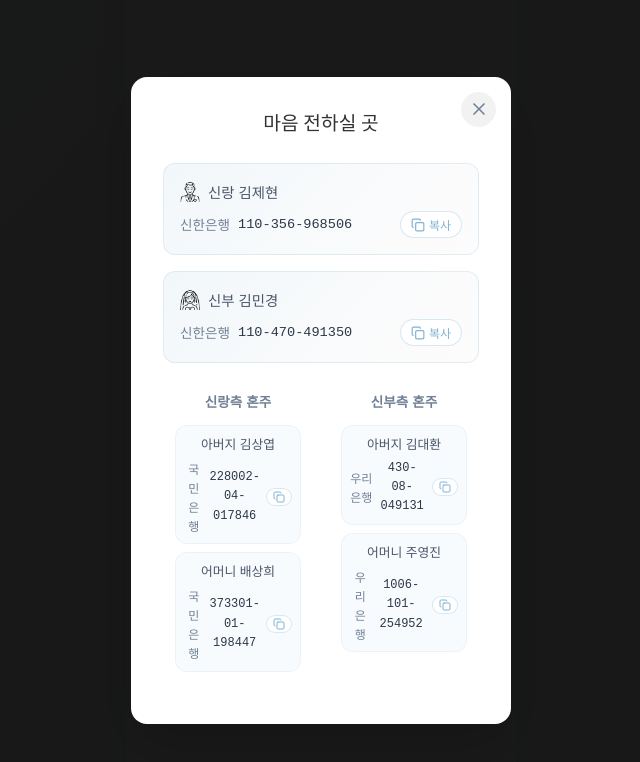
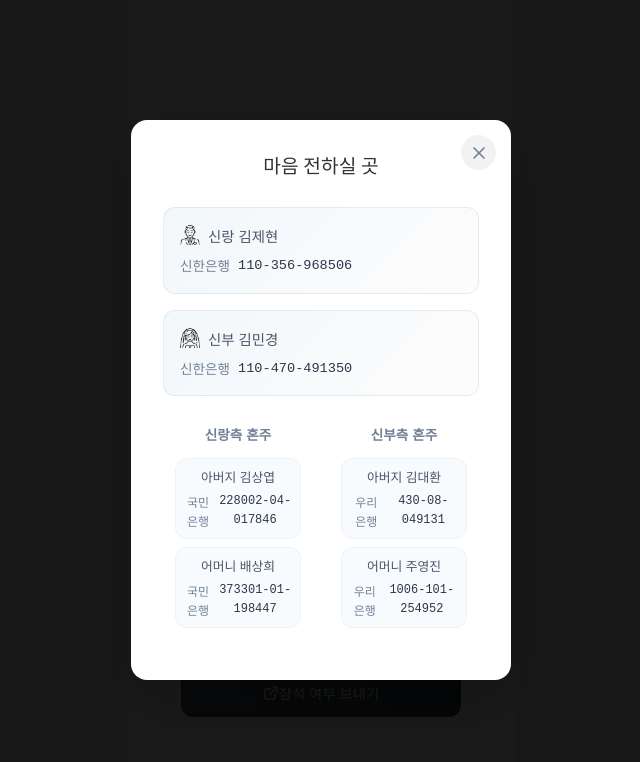
Before and after one commit to zlaepek/wedding, a React (Vite) app: page / in a window 1280 px wide. Both pictures are taken after a click on the button "마음 전하실 곳". Shown: the part 2377-3139 px from the top of the page, without its empty margins (319-959 px from the left). Built offline with nearby package versions, Linux system fonts and the light colour scheme.

Commit message:
복사 버튼 제거

```diff
--- a/src/components/AccountModal.jsx
+++ b/src/components/AccountModal.jsx
@@ -85,16 +85,10 @@ const AccountModal = ({ isOpen, onClose }) => {
                   />
                   <span className="account-title">{account.title}</span>
                 </div>
-                <div className="account-info">
+                <div className="account-info" onClick={() => handleCopyAccount(`${account.bank} ${account.accountNumber}`, account.id)}>
                   <span className="bank-name">{account.bank}</span>
                   <span className="account-number">{account.accountNumber}</span>
-                  <button
-                    onClick={() => handleCopyAccount(`${account.bank} ${account.accountNumber}`, account.id)}
-                    className="copy-btn"
-                  >
-                    {copiedAccount === account.id ? <Check size={14} /> : <Copy size={14} />}
-                    <span>{copiedAccount === account.id ? '복사됨' : '복사'}</span>
-                  </button>
+                  {copiedAccount === account.id && <span className="copied-text">복사됨!</span>}
                 </div>
               </div>
             ))}
@@ -105,15 +99,10 @@ const AccountModal = ({ isOpen, onClose }) => {
                 {accountData.filter(acc => acc.id.includes('groom-') && !acc.isMain).map((account) => (
                   <div key={account.id} className="account-item parent-account">
                     <div className="account-title">{account.title}</div>
-                    <div className="account-info">
+                    <div className="account-info" onClick={() => handleCopyAccount(`${account.bank} ${account.accountNumber}`, account.id)}>
                       <span className="bank-name">{account.bank}</span>
                       <span className="account-number">{account.accountNumber}</span>
-                      <button
-                        onClick={() => handleCopyAccount(`${account.bank} ${account.accountNumber}`, account.id)}
-                        className="copy-btn small"
-                      >
-                        {copiedAccount === account.id ? <Check size={12} /> : <Copy size={12} />}
-                      </button>
+                      {copiedAccount === account.id && <span className="copied-text small">복사됨!</span>}
                     </div>
                   </div>
                 ))}
@@ -124,15 +113,10 @@ const AccountModal = ({ isOpen, onClose }) => {
                 {accountData.filter(acc => acc.id.includes('bride-') && !acc.isMain).map((account) => (
                   <div key={account.id} className="account-item parent-account">
                     <div className="account-title">{account.title}</div>
-                    <div className="account-info">
+                    <div className="account-info" onClick={() => handleCopyAccount(`${account.bank} ${account.accountNumber}`, account.id)}>
                       <span className="bank-name">{account.bank}</span>
                       <span className="account-number">{account.accountNumber}</span>
-                      <button
-                        onClick={() => handleCopyAccount(`${account.bank} ${account.accountNumber}`, account.id)}
-                        className="copy-btn small"
-                      >
-                        {copiedAccount === account.id ? <Check size={12} /> : <Copy size={12} />}
-                      </button>
+                      {copiedAccount === account.id && <span className="copied-text small">복사됨!</span>}
                     </div>
                   </div>
                 ))}
--- a/src/index.css
+++ b/src/index.css
@@ -1311,6 +1311,15 @@ body {
   align-items: center;
   gap: 8px;
   flex-wrap: wrap;
+  cursor: pointer;
+  transition: background-color 0.2s ease;
+  padding: 4px 8px;
+  border-radius: 6px;
+  margin: -4px -8px;
+}
+
+.account-info:hover {
+  background-color: rgba(126, 179, 211, 0.05);
 }
 
 .bank-name {
@@ -1324,6 +1333,17 @@ body {
   color: #2d3748;
   font-family: 'Roboto Mono', monospace;
   font-weight: 500;
+}
+
+.copied-text {
+  font-size: 0.75rem;
+  color: #7eb3d3;
+  font-weight: 500;
+  margin-left: auto;
+}
+
+.copied-text.small {
+  font-size: 0.7rem;
 }
 
 .copy-btn {
@@ -1388,6 +1408,8 @@ body {
   align-items: center;
   gap: 6px;
   flex-wrap: nowrap;
+  padding: 2px 4px;
+  margin: -2px -4px;
 }
 
 .parent-account .bank-name,
```
